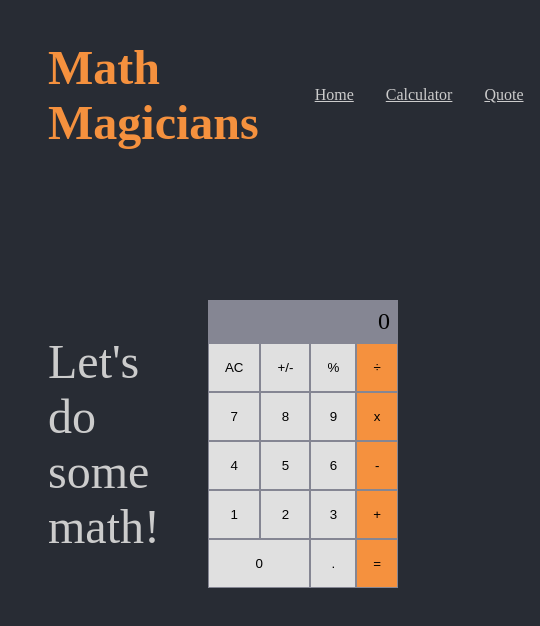
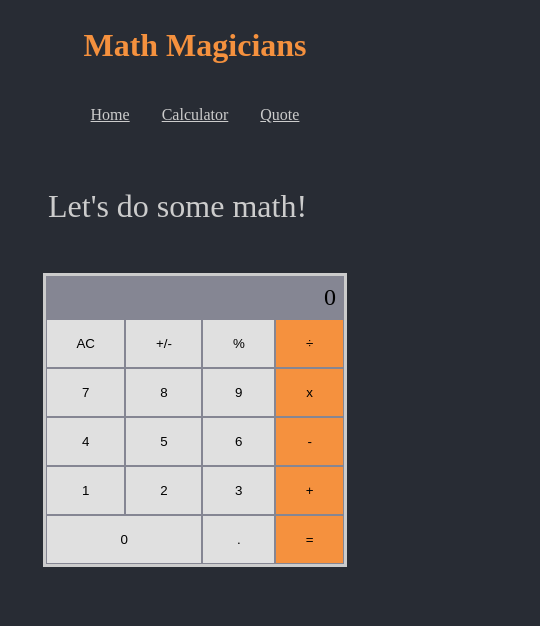
Before and after one commit to J-C-S-V/math-magicians, a React (Create React App) app: page /calculator in a window 390 px wide. Shown: the top 626 px of the page, 540 px wide, since content can reach past the window. Built offline with nearby package versions, Linux system fonts and the light colour scheme.

Commit message:
Add mobile view

```diff
--- a/src/styles/calculator.scss
+++ b/src/styles/calculator.scss
@@ -16,6 +16,7 @@
   width: 20rem;
   margin: auto;
   text-align: center;
+  border: 3px solid map-get($colors, secondary-white);
 }
 
 .screen-container {
@@ -35,7 +36,7 @@
 
 .button:hover {
   cursor: pointer;
-  transform: scale(0.92);
+  transform: scale(0.95);
 }
 
 .button:nth-child(18n) {
@@ -51,3 +52,16 @@
   border-radius: 10px;
   border: 5px solid #e0e0e0;
 }
+
+@media (max-width: 768px) {
+  .calculator {
+    flex-direction: column;
+    margin: 0;
+  }
+  .calculator__h2 {
+    font-size: 2rem;
+  }
+  .calculator__container {
+    width: 78%;
+  }
+}
--- a/src/styles/layout.scss
+++ b/src/styles/layout.scss
@@ -26,3 +26,17 @@
 .navbar__a:hover {
   color: map-get($colors, primary-white);
 }
+
+@media (max-width: 768px) {
+  .navbar {
+    flex-direction: column;
+    text-align: center;
+  }
+
+  .navbar__h1 {
+    font-size: 2rem;
+  }
+  .navbar__ul {
+    padding: 0;
+  }
+}
```
